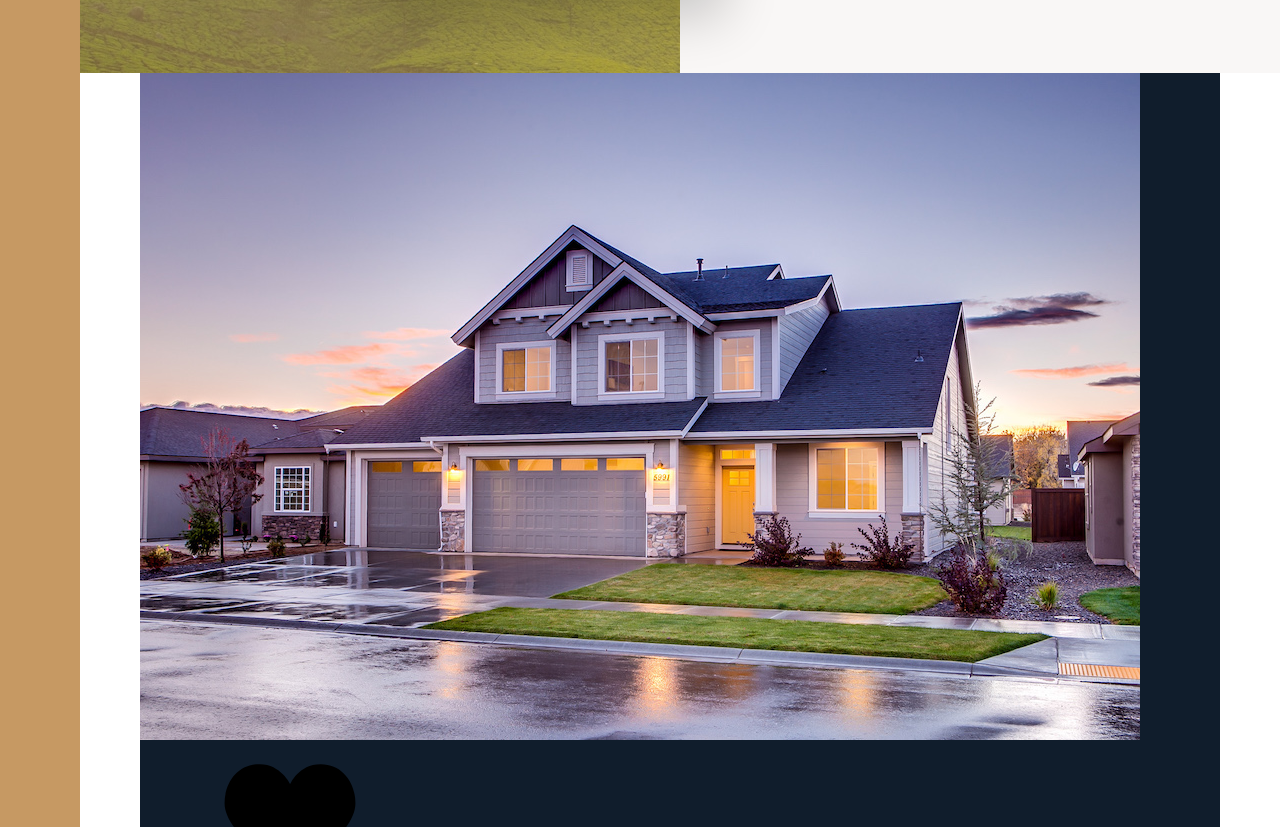
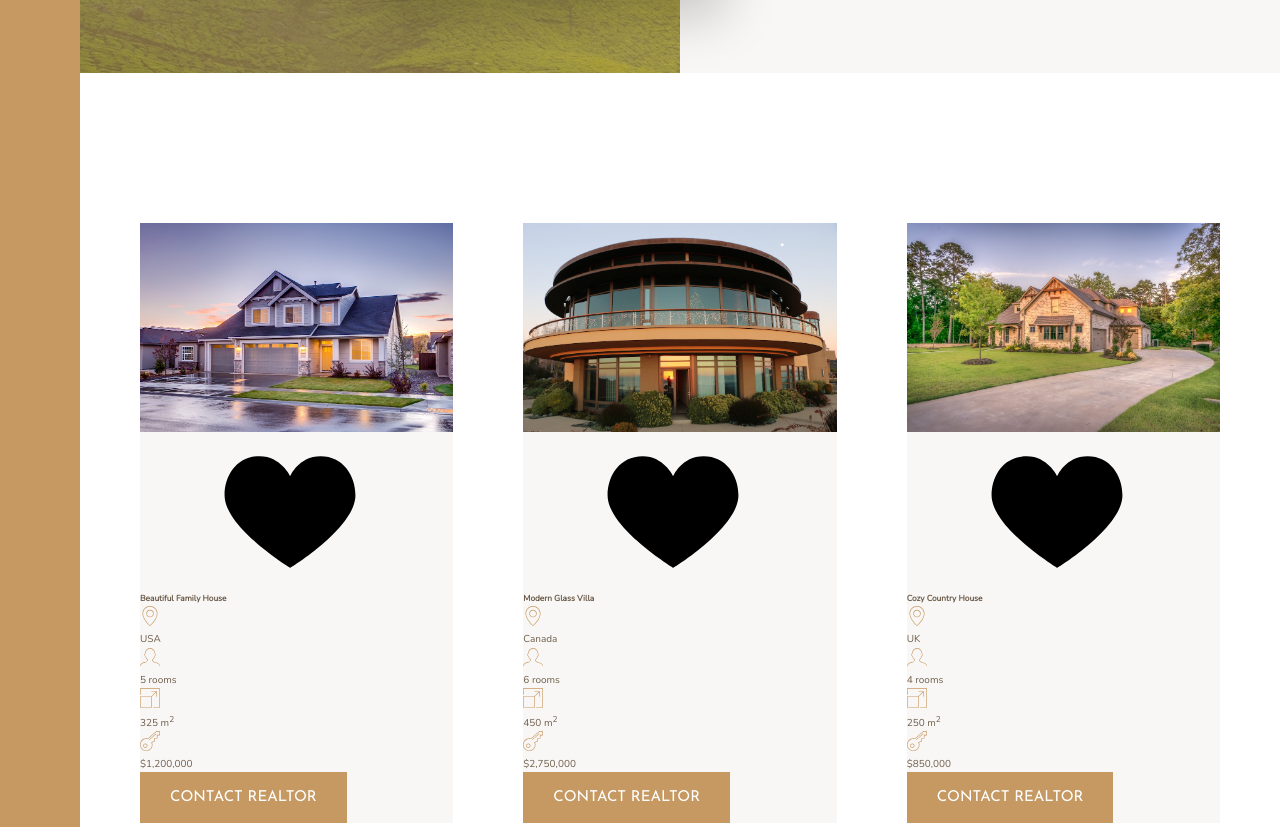
Before and after one commit to fortunee/Nexter, a plain HTML site: page index.html in a window 1280 px wide. Shown: the part 1747-2574 px from the top of the page. Drawn offline with nearby package versions, Linux system fonts and the light colour scheme.

Commit message:
add basic styling structure for the homes

```diff
--- a/css/style.css
+++ b/css/style.css
@@ -142,8 +142,20 @@ body {
   margin-bottom: 4rem; }
 
 .homes {
-  background-color: #101d2c;
-  grid-column: center-start / center-end; }
+  grid-column: center-start / center-end;
+  margin: 15rem 0;
+  display: grid;
+  grid-template-columns: repeat(auto-fit, minmax(25rem, 1fr));
+  grid-gap: 7rem; }
+
+.home {
+  background-color: #f9f7f6; }
+  .home__img {
+    width: 100%; }
+  .home__location svg, .home__rooms svg, .home__area svg, .home__price svg {
+    fill: #c69963;
+    height: 2rem;
+    width: 2rem; }
 
 .gallery {
   background-color: #54483a;
--- a/sass/_homes.scss
+++ b/sass/_homes.scss
@@ -1,4 +1,42 @@
 .homes {
-  background-color: $color-secondary;
   grid-column: center-start / center-end;
+  margin: 15rem 0;
+  display: grid;
+  grid-template-columns: repeat(auto-fit, minmax(25rem, 1fr));
+  grid-gap: 7rem;
 }
+
+
+.home {
+  background-color: $color-grey-light-1;
+
+  &__img {
+    width: 100%;
+  }
+
+
+  &__like {
+
+  }
+
+  &__name {
+
+  }
+
+  &__location,
+  &__rooms,
+  &__area,
+  &__price {
+
+    svg {
+      fill: $color-primary;
+      height: 2rem;
+      width: 2rem;
+    }
+
+    p {
+
+    }
+  }
+
+}
```
